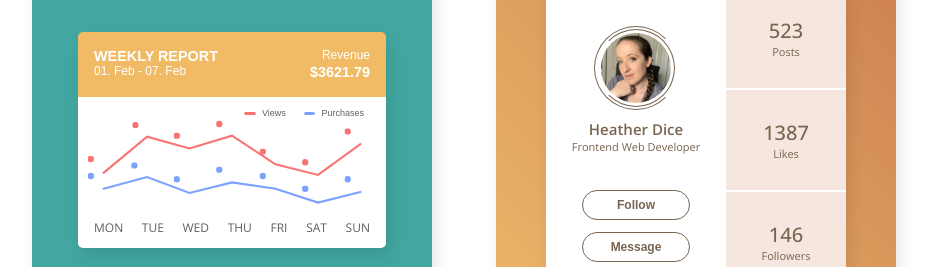
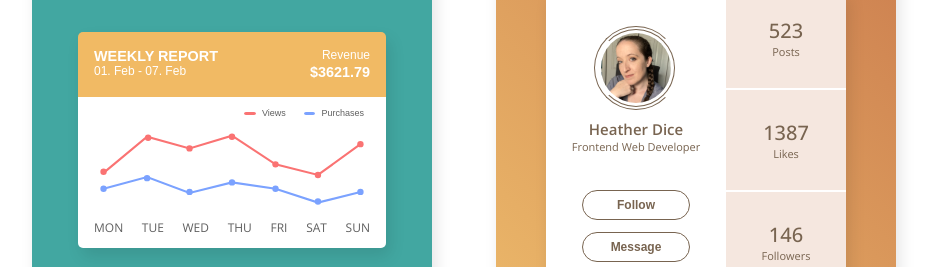
Before and after one commit to heatherdice/100_days_css, a React (Create React App) app: page / in a window 1280 px wide. Shown: the part 2200-2467 px from the top of the page, without its empty margins (176-1107 px from the left). Built offline with nearby package versions, Linux system fonts and the light colour scheme.

Commit message:
Adjusting container positioning

```diff
--- a/src/styles/dayStyles/Day05.css
+++ b/src/styles/dayStyles/Day05.css
@@ -114,13 +114,23 @@
 }
 
 /* data points */
+.points-container {
+	display: flex;
+	flex-direction: column;
+	justify-content: center;
+	align-items: center;
+	position: relative;
+	width: 100%;
+	height: 100%;
+}
 .points {
 	width: 0.375em;
 	height: 0.375em;
 	border-radius: 50%;
 	cursor: pointer;
+	z-index: 10;
 }
-.red, .red-pointer {
+.red {
 	background-color: #FA7373;
 }
 .blue {
@@ -130,9 +140,8 @@
 /* popup bubbles w/ data - seem to be positioned right but aren't showing */
 .popup-bubble {
 	position: absolute;
-	z-index: 5;
-	top: -120%;
-	right: -10%;
+	bottom: 120%;
+	left: -20%;
 	font-size: 0.7em;
 	line-height: 0.7em;
 	padding: 0.5em 0.375em;
```
